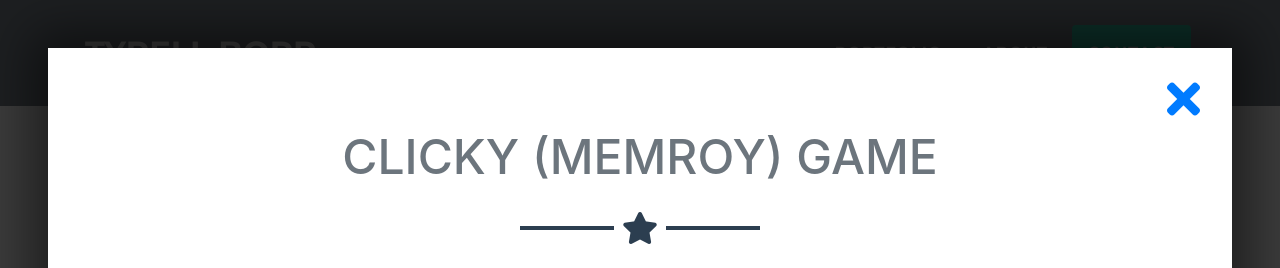
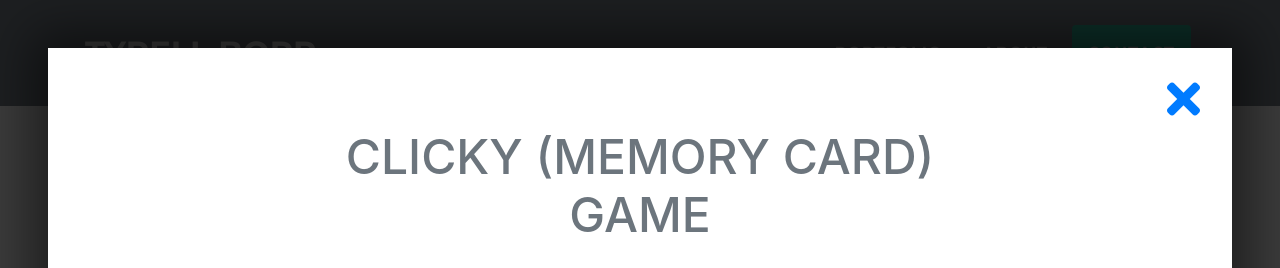
Before and after one commit to tbopp/tbopp.github.io, a website with bundled scripts: page index.html in a window 1280 px wide. Both pictures are taken after a click on the link "Clicky Game". Shown: the part 846-1114 px from the top of the page. Built offline with nearby package versions, Linux system fonts and the light colour scheme.

Commit message:
Updating spelling error in porfolio module #4.

```diff
--- a/index.html
+++ b/index.html
@@ -483,7 +483,7 @@
       <div class="container text-center">
         <div class="row">
           <div class="col-lg-8 mx-auto">
-            <h2 class="text-secondary text-uppercase mb-0">Clicky (Memroy) Game</h2>
+            <h2 class="text-secondary text-uppercase mb-0">Clicky (memory card) Game</h2>
             <hr class="star-dark mb-5">
             <div class="videoWrapper">
               <iframe src="https://drive.google.com/file/d/14BpD2MAGYxga-APoX6AJQxx1KkMtwvjn/preview" width="640"
```
